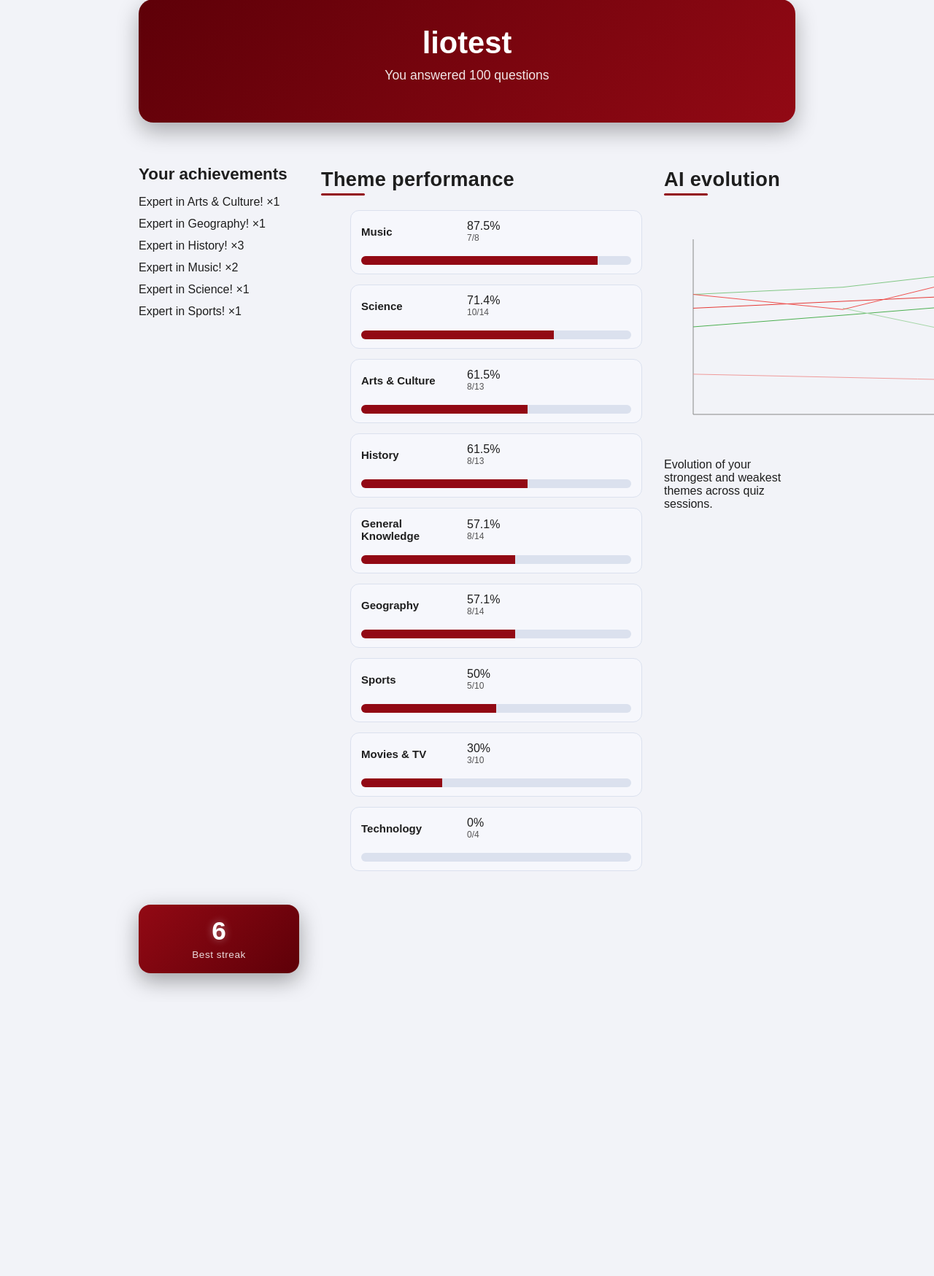
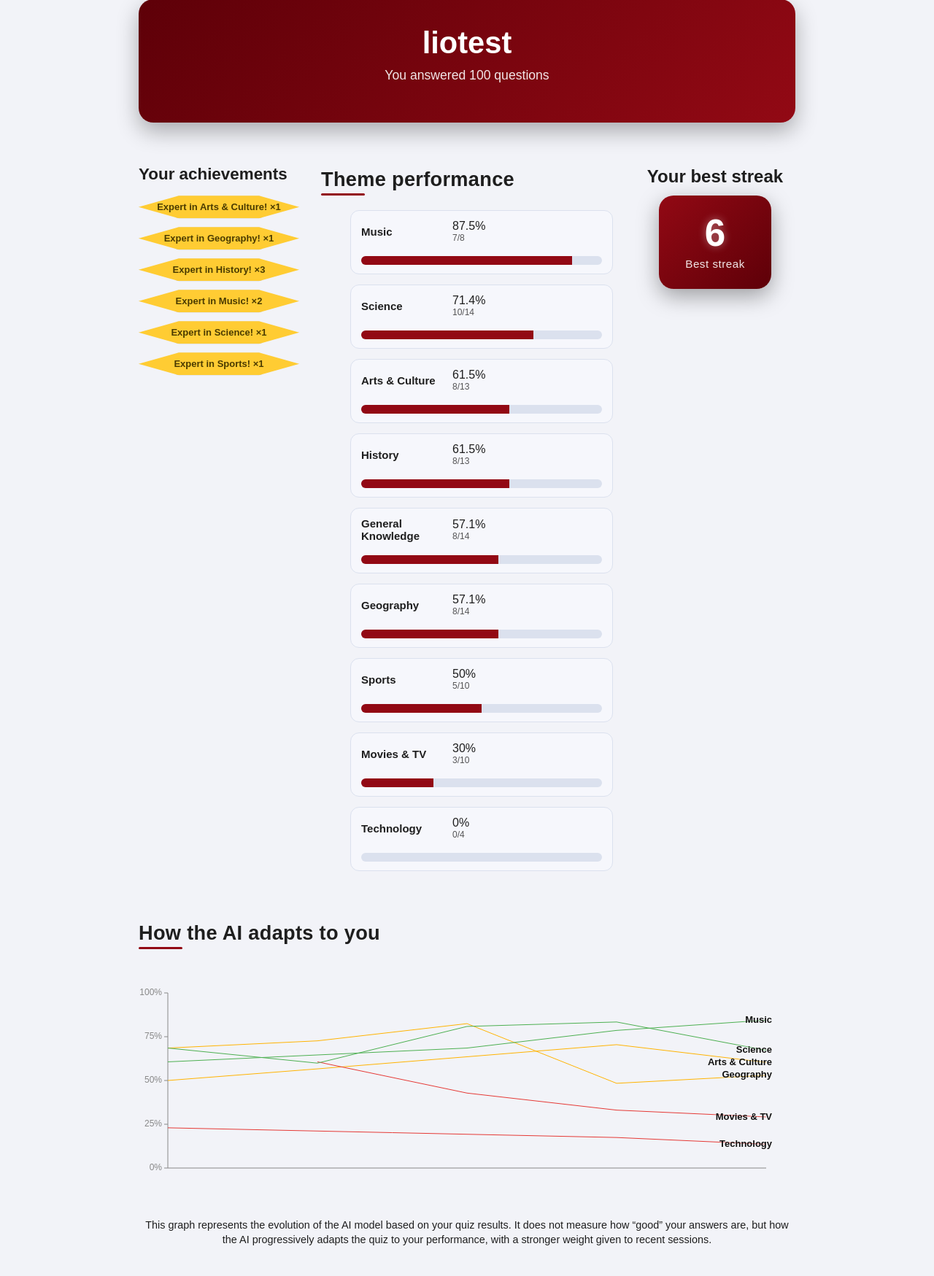
Before and after one commit to LioCal28/TRICKIA, a Flask app: page /profile in a window 1280 px wide; the page is wider, and only the part inside the window is pictured. Shown: the part 118-1867 px from the top of that part at 73% size. Before the commit the page ends 1478 px from the top of that part, so only its background shows below. Run offline with Flask 3, Linux system fonts and the light colour scheme; a user stored in the database is signed in; data comes from the database, SQL or seed files in the repository; both versions use the stored data as it was after the commit.

Commit message:
Final version of Trickia : multiarms bandit AI adapating the quiz to your recent performance, Profile page with extensive statistics display and AI-model evolution graphic, functionnal dual API system

```diff
--- a/app.py
+++ b/app.py
@@ -526,7 +526,7 @@ def end_session():
         # 📊 Update stats
         entry.total_questions += total
         entry.correct_answers += correct
-        #entry.best_streak = max(entry.best_streak, best_streak_session)
+        entry.best_streak = max(entry.best_streak, best_streak_session)
         entry.last_played = datetime.utcnow()
 
         # 🏆 ACHIEVEMENT: Expert in <theme> (SESSION-BASED ONLY)
--- a/static/script.js
+++ b/static/script.js
@@ -706,17 +706,23 @@ window.addEventListener("load", async () => {
 
     const filtered = sessionThemeStats.filter(s => s.total >= 2);
 
-    if (filtered.length === 0) {
+    if (filtered.length < 2) {
         topList.innerHTML = "<li>Not enough data yet.</li>";
         bottomList.innerHTML = "<li>Not enough data yet.</li>";
         badgeContainer.innerHTML =
             "<p>Play more quizzes to unlock achievements.</p>";
     } else {
 
-        const bestSorted = [...filtered].sort((a, b) => b.percent - a.percent);
-        const worstSorted = [...filtered].sort((a, b) => a.percent - b.percent);
+        // Sort once, descending
+        const sorted = [...filtered].sort((a, b) => b.percent - a.percent);
 
-        bestSorted.slice(0, 3).forEach(e => {
+        // Top 2 best themes
+        const bestThemes = sorted.slice(0, 2);
+
+        // Top 2 worst themes (from the end, reversed for readability)
+        const worstThemes = sorted.slice(-2).reverse();
+
+        bestThemes.forEach(e => {
             const li = document.createElement("li");
             li.innerHTML = `
                 <strong>${e.theme}</strong> — ${e.percent}% (${e.correct}/${e.total})<br>
@@ -727,7 +733,7 @@ window.addEventListener("load", async () => {
             topList.appendChild(li);
         });
 
-        worstSorted.slice(0, 3).forEach(e => {
+        worstThemes.forEach(e => {
             const li = document.createElement("li");
             li.innerHTML = `
                 <strong>${e.theme}</strong> — ${e.percent}% (${e.correct}/${e.total})<br>
@@ -738,9 +744,9 @@ window.addEventListener("load", async () => {
             bottomList.appendChild(li);
         });
 
-        bestSorted
+        // Badges: only from best themes, with sufficient data
+        bestThemes
             .filter(e => e.percent >= 85 && e.total >= 2)
-            .slice(0, 3)
             .forEach(e => {
                 const badge = document.createElement("div");
                 badge.className = "badge-hexagon";
@@ -828,7 +834,7 @@ if (IS_PROFILE_PAGE) {
         badges.innerHTML = "";
         data.achievements.forEach(a => {
             const div = document.createElement("div");
-          div.className = "badge";
+            div.className = "badge-hexagon";
             div.textContent = `${a.label} ×${a.count}`;
             badges.appendChild(div);
         });
@@ -842,7 +848,32 @@ if (IS_PROFILE_PAGE) {
     .then(data => {
         const themes = data.themes || {};
         const canvas = document.getElementById("model-chart");
+
         if (!canvas || Object.keys(themes).length === 0) return;
+
+        // Compute max step FIRST
+        const maxStep = Math.max(
+        ...Object.values(themes).flat().map(p => p.step)
+        );
+
+        // Rank themes by final AI confidence (relative ranking)
+        const rankedThemes = Object.entries(themes)
+        .filter(([_, points]) => points.length >= 2)
+        .map(([theme, points]) => ({
+            theme,
+            finalMean: points.at(-1).mean
+        }))
+        .sort((a, b) => b.finalMean - a.finalMean)
+        .map(e => e.theme);
+
+        // Make canvas width depend on number of sessions
+        const MIN_WIDTH = 900;
+        const STEP_WIDTH = 90; // px per session
+
+        canvas.width = Math.max(
+        MIN_WIDTH,
+        maxStep * STEP_WIDTH
+        );
 
         const ctx = canvas.getContext("2d");
         ctx.clearRect(0, 0, canvas.width, canvas.height);
@@ -851,10 +882,7 @@ if (IS_PROFILE_PAGE) {
         const w = canvas.width - padding * 2;
         const h = canvas.height - padding * 2;
 
-        const maxStep = Math.max(
-          ...Object.values(themes).flat().map(p => p.step)
-        );
-
+        // Axes
         ctx.strokeStyle = "#888";
         ctx.beginPath();
         ctx.moveTo(padding, padding);
@@ -862,16 +890,42 @@ if (IS_PROFILE_PAGE) {
         ctx.lineTo(canvas.width - padding, canvas.height - padding);
         ctx.stroke();
 
-        const colors = [
-          "#4caf50", "#81c784", "#a5d6a7",
-          "#e53935", "#ef5350", "#ef9a9a"
-        ];
+        // -----------------------------
+        // Y AXIS LABELS (0% → 100%)
+        // -----------------------------
+        ctx.fillStyle = "#888";
+        ctx.font = "12px sans-serif";
+        ctx.textAlign = "right";
+        ctx.textBaseline = "middle";
+
+        [0, 0.25, 0.5, 0.75, 1].forEach(value => {
+        const y = padding + (1 - value) * h;
+
+        ctx.beginPath();
+        ctx.moveTo(padding - 5, y);
+        ctx.lineTo(padding, y);
+        ctx.stroke();
+
+        ctx.fillText(`${Math.round(value * 100)}%`, padding - 8, y);
+        });
 
         let i = 0;
         Object.entries(themes).forEach(([theme, points]) => {
         if (points.length < 2) return;
 
-          ctx.strokeStyle = colors[i % colors.length];
+        // Determine color based on relative ranking
+        const rank = rankedThemes.indexOf(theme);
+
+        let color;
+        if (rank <= 1) {
+        color = "#4caf50"; // green: strong themes
+        } else if (rank <= 3) {
+        color = "#ffb300"; // orange: medium themes
+        } else {
+        color = "#e53935"; // red: weak themes
+        }
+
+        ctx.strokeStyle = color;
         ctx.beginPath();
 
         points.forEach((p, idx) => {
@@ -881,13 +935,20 @@ if (IS_PROFILE_PAGE) {
         });
 
         ctx.stroke();
-          ctx.fillStyle = ctx.strokeStyle;
-          ctx.font = "12px sans-serif";
+
+        // Theme label (improved readability)
+        ctx.save();
+        ctx.font = "bold 13px sans-serif";
+        ctx.fillStyle = "#111";        // texte foncé, lisible
+        ctx.shadowColor = "rgba(255,255,255,0.8)";
+        ctx.shadowBlur = 4;
         ctx.fillText(
         theme,
-            padding + w + 5,
+        padding + w + 8,
         padding + (1 - points.at(-1).mean) * h
         );
+        ctx.restore();
+
         i++;
         });
     });
--- a/static/style.css
+++ b/static/style.css
@@ -1043,7 +1043,7 @@ body.dark #progress-container {
 
 .profile-grid {
   display: grid;
-  grid-template-columns: 220px 1fr 180px;
+  grid-template-columns: 220px 1fr 220px;
   gap: 30px;
   align-items: flex-start;
 }
@@ -1053,7 +1053,17 @@ body.dark #progress-container {
 ========================= */
 
 .profile-streak {
-  position: sticky;
+  display: flex;
+  flex-direction: column;
+  align-items: center;
+}
+
+.profile-streak h2 {
+  margin-bottom: 12px;
+}
+
+.profile-streak {
+  position: static;
   top: 100px;
 }
 
@@ -1086,3 +1096,43 @@ body.dark #progress-container {
   flex-direction: column;
   gap: 12px;
 }
+
+.chart-scroll {
+  overflow-x: auto;
+  padding-bottom: 10px;
+}
+
+/* ============================= */
+/* WIDE PROFILE SECTION (GRAPH)  */
+/* ============================= */
+
+.profile-stats.wide {
+  grid-column: 1 / -1;        /* prend toute la largeur de la grille */
+}
+
+.chart-scroll {
+  width: 100%;
+  max-width: 1400px;          /* 🔥 AUGMENTE LA LARGEUR VISIBLE */
+  overflow-x: auto;
+  margin: 0 auto;             /* centre le cadre */
+  padding-bottom: 12px;
+}
+
+/* Optionnel : améliore la sensation de scroll */
+.chart-scroll::-webkit-scrollbar {
+  height: 8px;
+}
+
+.chart-scroll::-webkit-scrollbar-thumb {
+  background: rgba(255, 255, 255, 0.3);
+  border-radius: 4px;
+}
+
+.evolution-hint {
+  max-width: 900px;
+  margin: 12px auto 0;
+  text-align: center;
+  font-size: 0.9rem;
+  line-height: 1.4;
+  color: var(--text-muted);
+}
--- a/templates/profile.html
+++ b/templates/profile.html
@@ -45,21 +45,28 @@
         <ul id="profile-theme-list"></ul>
       </section>
 
-      <section class="profile-stats">
-        <h2>AI evolution</h2>
-        <canvas id="model-chart" width="900" height="320"></canvas>
-        <p class="hint">
-          Evolution of your strongest and weakest themes across quiz sessions.
-        </p>
-      </section>
-
-      <!-- RIGHT COLUMN : STREAK -->
       <aside class="profile-streak">
-        <div class="streak-card small">
+        <h2>Your best streak</h2>
+        <div class="streak-card">
           <div class="streak-value" id="profile-best-streak">0</div>
           <div class="streak-label">Best streak</div>
         </div>
       </aside>
+
+      <section class="profile-stats wide">
+        <h2>How the AI adapts to you</h2>
+
+        <div class="chart-scroll">
+          <canvas id="model-chart" height="320"></canvas>
+        </div>
+
+        <p class="hint evolution-hint">
+          This graph represents the evolution of the AI model based on your quiz results.
+          It does not measure how “good” your answers are, but how the AI progressively
+          adapts the quiz to your performance, with a stronger weight given to recent sessions.
+        </p>
+
+      </section>
 
     </div>
 
```
Also changed, not shown: requirements.txt (+8 -5 lines), instance/trickia.db. Lines whose indentation alone changed are shown as unchanged.
